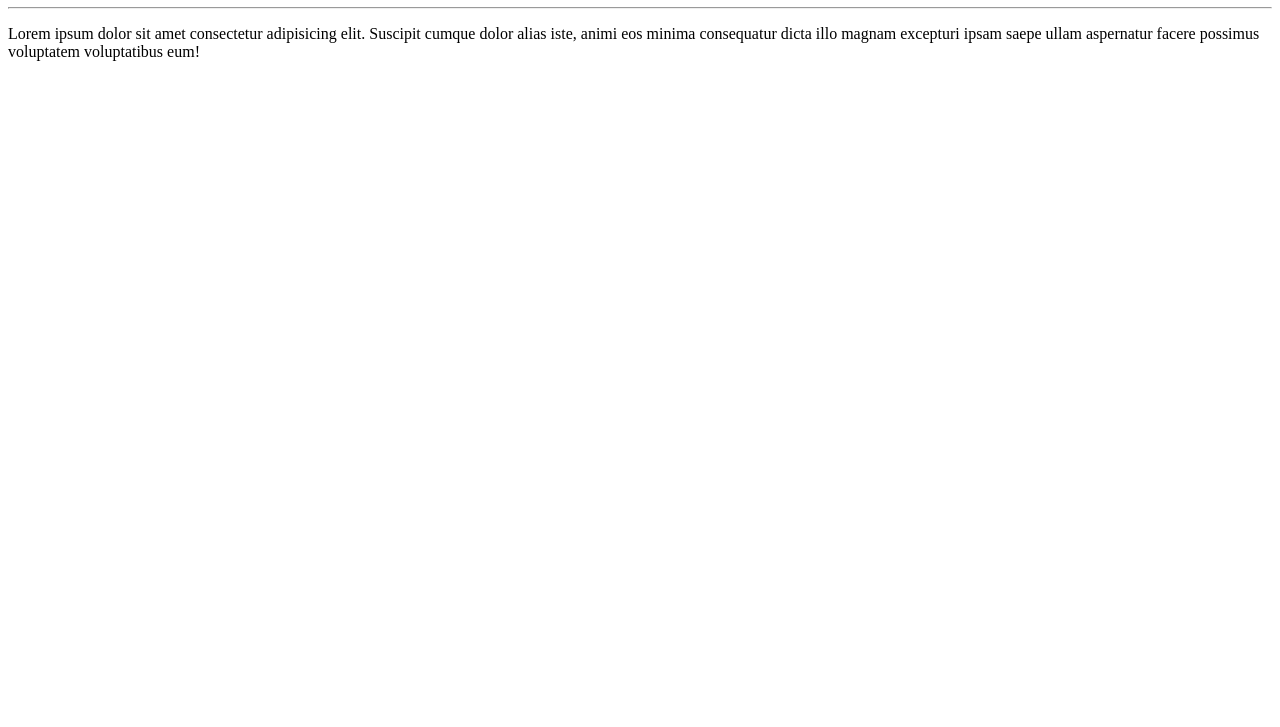
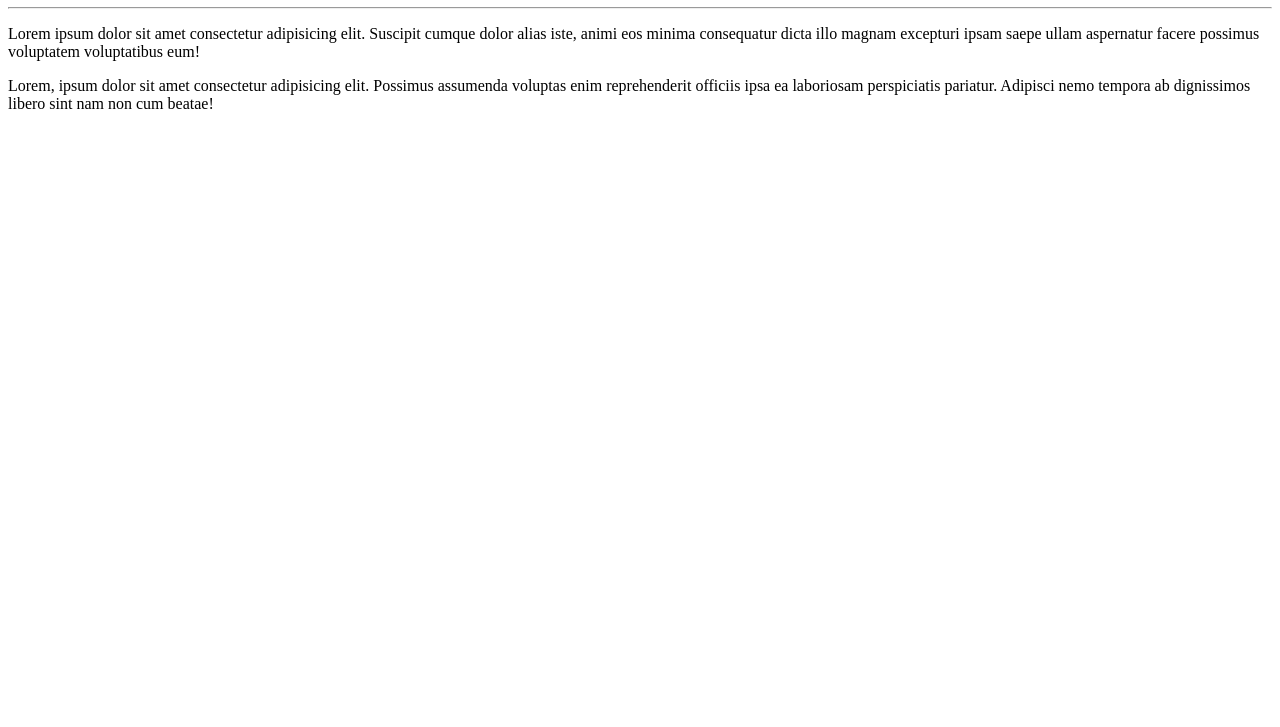
Before and after one commit to Morais19/OlaMundo, a plain HTML site: page Site-exemplo/index.html in a window 1280 px wide. Shown: the part 73-800 px from the top of the page. Drawn offline with Linux system fonts and the light colour scheme.

Commit message:
Adicionei outro parágrafo

```diff
--- a/Site-exemplo/index.html
+++ b/Site-exemplo/index.html
@@ -9,5 +9,6 @@
     <h1>Olá, Mundo!</h1>
     <hr>
     <p>Lorem ipsum dolor sit amet consectetur adipisicing elit. Suscipit cumque dolor alias iste, animi eos minima consequatur dicta illo magnam excepturi ipsam saepe ullam aspernatur facere possimus voluptatem voluptatibus eum!</p>
+    <p>Lorem, ipsum dolor sit amet consectetur adipisicing elit. Possimus assumenda voluptas enim reprehenderit officiis ipsa ea laboriosam perspiciatis pariatur. Adipisci nemo tempora ab dignissimos libero sint nam non cum beatae!</p>
 </body>
 </html>
```
